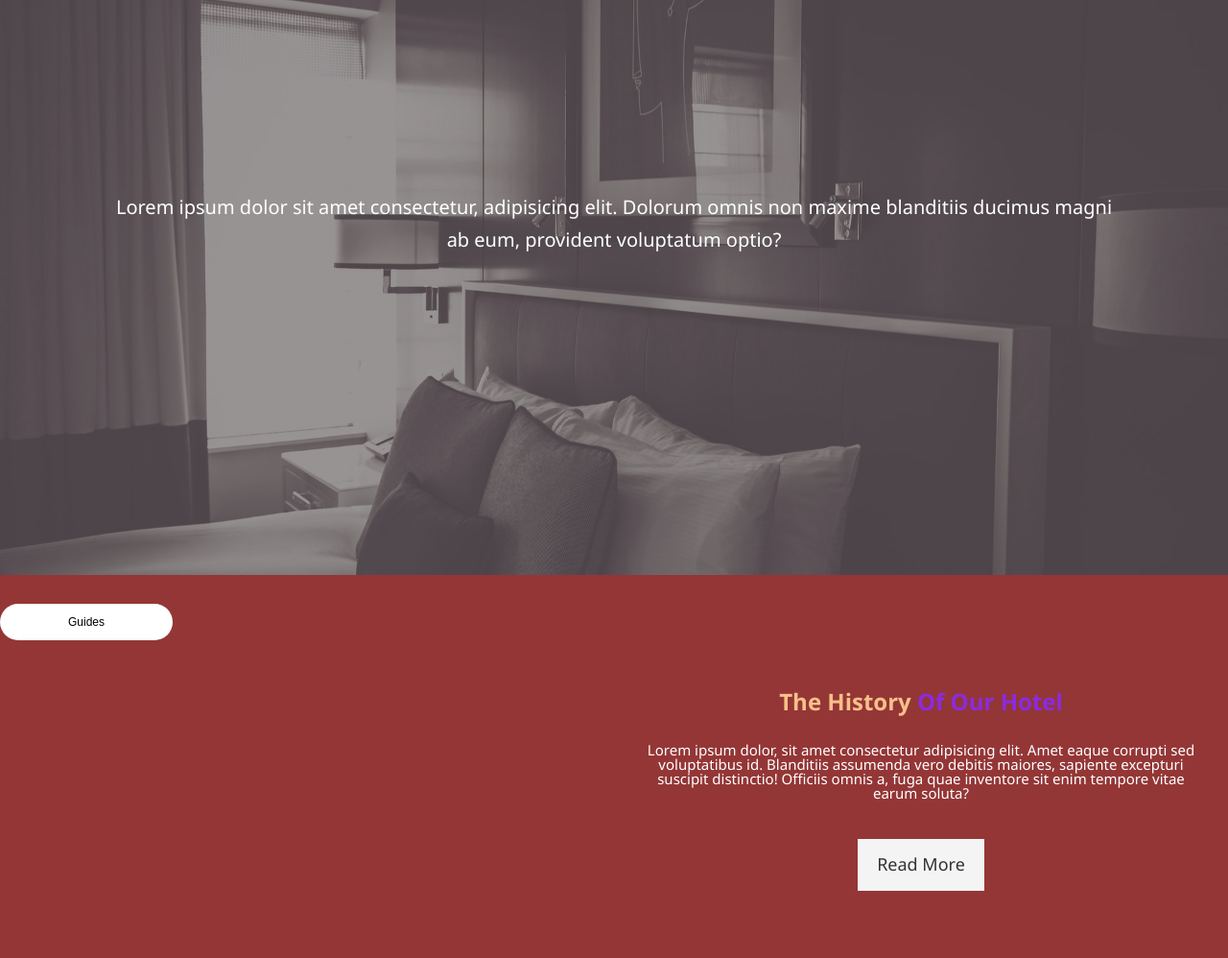
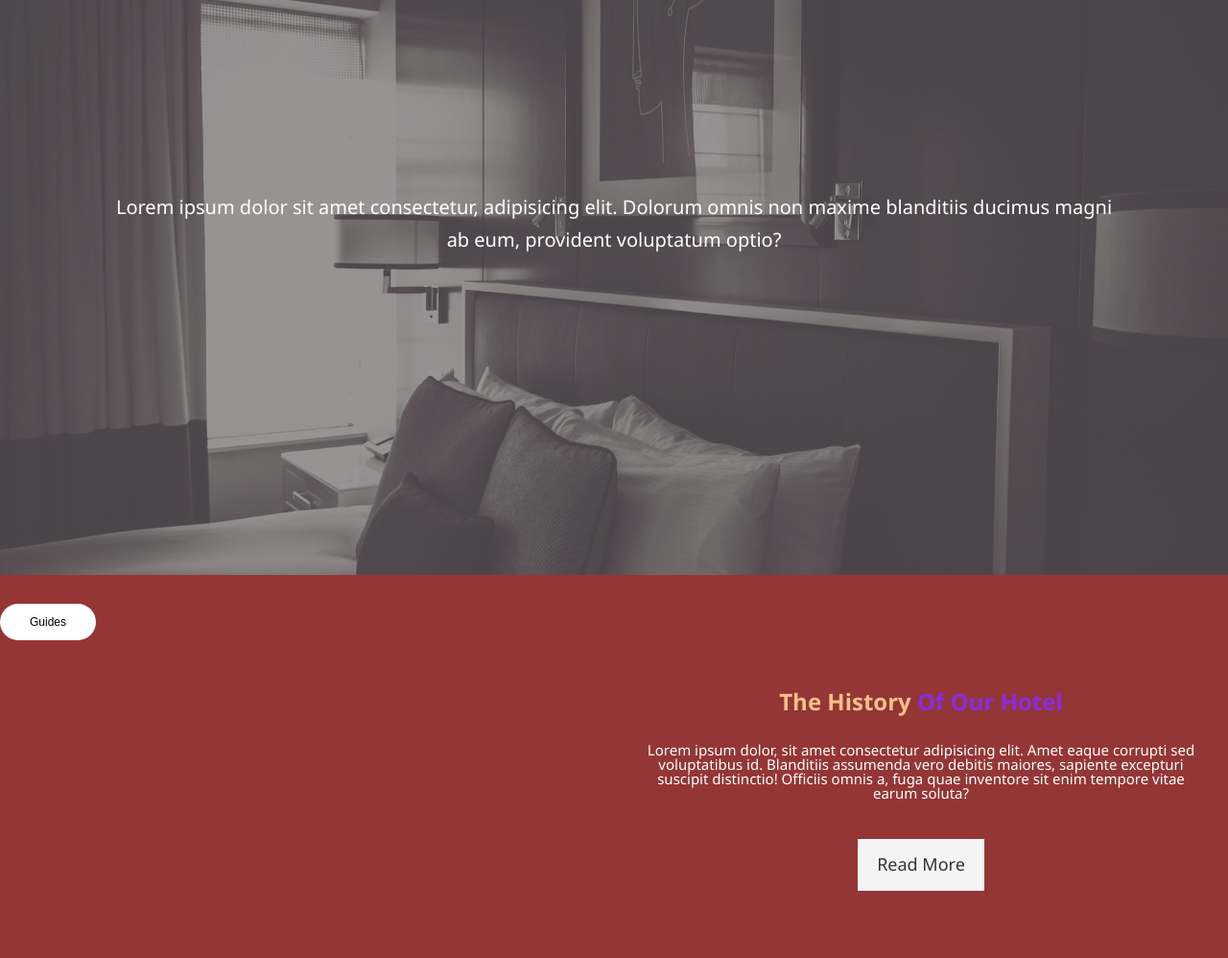
Before and after one commit to HazratAliii/CSE-299-Project, a Django app: page /user/hotel_page/ in a window 1280 px wide. Shown: the part 88-1086 px from the top of the page at 96% size. Run offline with Django 3.2, Linux system fonts and the light colour scheme.

```diff
--- a/app1/static/app1/hotelp.css
+++ b/app1/static/app1/hotelp.css
@@ -297,3 +297,7 @@ p {
     border: 2px solid #f7c08a;
     border-radius: 2px;
 }
+
+.butt{
+    width: 100px;
+}
--- a/user/templates/user/guideinfo.html
+++ b/user/templates/user/guideinfo.html
@@ -3,6 +3,6 @@
 <link rel="stylesheet" href="{%static 'app1/guidecard.css' %}">
 <div class="card card1">
        <h3><a href="{% url 'user-profile2_sub' i.id %}">{{i.name}}</a></h3>
-       <p>{{i.name}} is a beautiful place</p>
+       <p>Hi there</p>
    </div>
 {% endfor %}
--- a/user/templates/user/hotelP.html
+++ b/user/templates/user/hotelP.html
@@ -20,8 +20,8 @@
     <section id="home-info" class="bg-dark">
         <form action="{% url 'user-guide_info' data.name %}" method="POST">
             {% csrf_token %}
-            <a href="{% url 'user-guideinfo' %}"><div class="info-img"></div></a>
-            <button type="submit">Guides</button>
+            <a href="{% url 'user-guideinfo' %}"></a>
+            <button type="submit" class="butt">Guides</button>
         </form>
 
         <div class="info-content">
--- a/user/templates/user/profile.html
+++ b/user/templates/user/profile.html
@@ -42,6 +42,7 @@
             </div>
         </div>
 
+
         <div class="social_media">
             <ul>
               <li><a href="#"><i class="fab fa-facebook-f"></i></a></li>
@@ -49,8 +50,13 @@
               <li><a href="#"><i class="fab fa-instagram"></i></a></li>
           </ul>
       </div>
+      <div class="info">
+        <a href="#">add more info</a>
+    </div>
+
     </div>
 </div>
+
 {% endfor %}
 
 {% endblock content %}
--- a/user/urls.py
+++ b/user/urls.py
@@ -31,5 +31,6 @@ urlpatterns = [
     path("register_sub/", views.register_sub, name="user-register_sub"),
     path("guide_info/<str:name>", views.guide_info, name = "user-guide_info"),
     path("profile2/<int:pk>", views.profile2, name = "user-profile2"),
-    path("profile2_sub/<int:pk>", views.profile2_sub, name = "user-profile2_sub")
+    path("profile2_sub/<int:pk>", views.profile2_sub, name = "user-profile2_sub"),
+
 ]
```
Also changed, not shown: app1/static/app1/profile.css (line endings or trailing spaces), db.sqlite3, user/views.py (line endings or trailing spaces).
